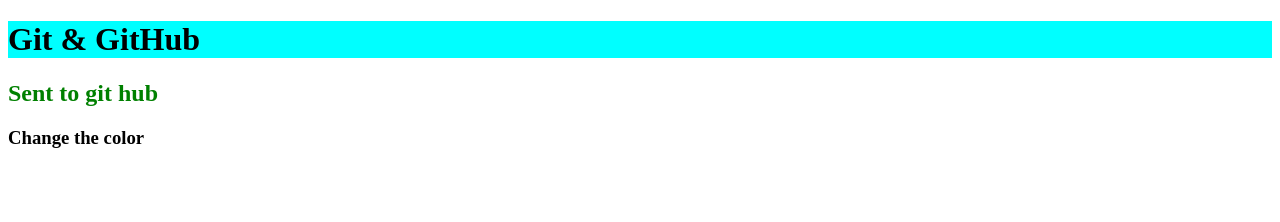
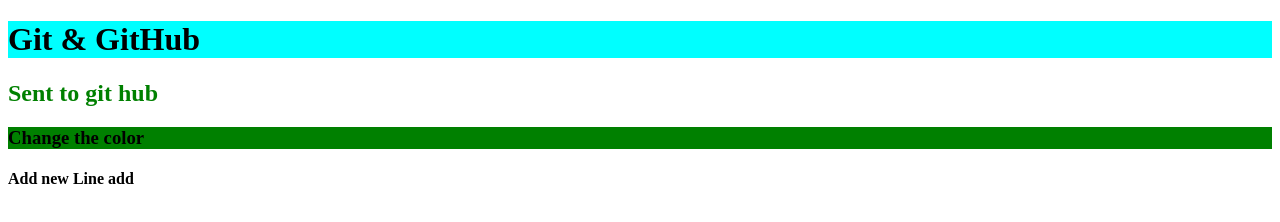
Before and after one commit to mafizul247/Project1, a plain HTML site: page index.html in a window 1280 px wide. Drawn offline with Linux system fonts and the light colour scheme.

Commit message:
add something

```diff
--- a/index.html
+++ b/index.html
@@ -11,5 +11,6 @@
     <h1>Git & GitHub</h1>
     <h2>Sent to git hub</h2>
     <h3>Change the color</h3>
+    <h4>Add new Line add</h4>
 </body>
 </html>
--- a/style.css
+++ b/style.css
@@ -4,3 +4,6 @@
 h2{
     color: green;
 }
+h3{
+    background-color: green;
+}
```
